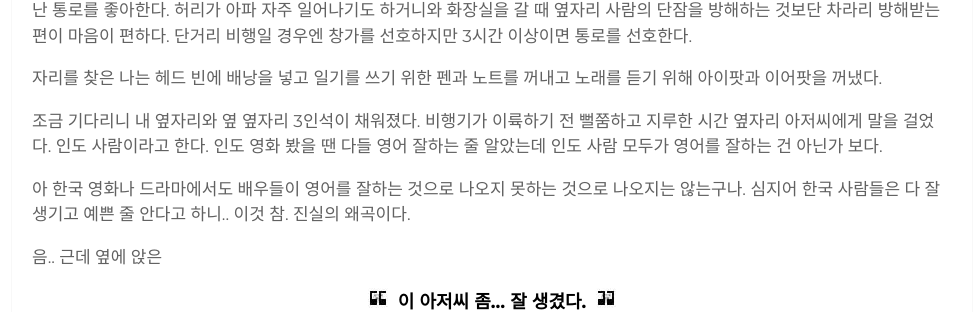
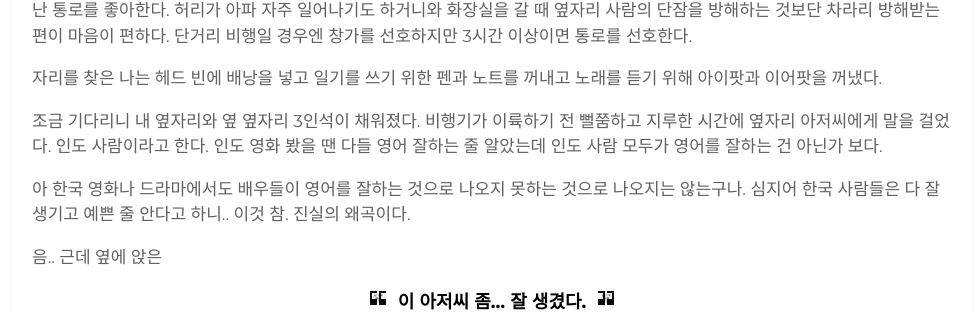
Before and after one commit to HAEZZA/HAEZZA.github.io, a Jekyll site: the page built from _posts/2019-09-17-A-Handsome-Guy.markdown, in a window 1280 px wide, cut to the strip 1154-1466 px from the top of the page. Shown: the whole strip, without its empty margins (148-1128 px from the left). Built offline with Jekyll 4.4.1, drawn with Linux system fonts in a browser that asks for light colours; some web fonts are replaced; comment, search, counter and statistics services are not loaded.

Commit message:
mod post

```diff
--- a/_posts/2019-09-17-A-Handsome-Guy.markdown
+++ b/_posts/2019-09-17-A-Handsome-Guy.markdown
@@ -37,7 +37,7 @@ author: dubuholic
 
 자리를 찾은 나는 헤드 빈에 배낭을 넣고 일기를 쓰기 위한 펜과 노트를 꺼내고 노래를 듣기 위해 아이팟과 이어팟을 꺼냈다.
 
-조금 기다리니 내 옆자리와 옆 옆자리 3인석이 채워졌다. 비행기가 이륙하기 전 뻘쭘하고 지루한 시간 옆자리 아저씨에게 말을 걸었다.
+조금 기다리니 내 옆자리와 옆 옆자리 3인석이 채워졌다. 비행기가 이륙하기 전 뻘쭘하고 지루한 시간에 옆자리 아저씨에게 말을 걸었다.
 인도 사람이라고 한다. 인도 영화 봤을 땐 다들 영어 잘하는 줄 알았는데 인도 사람 모두가 영어를 잘하는 건 아닌가 보다.
 
 아 한국 영화나 드라마에서도 배우들이 영어를 잘하는 것으로 나오지 못하는 것으로 나오지는 않는구나. 심지어 한국 사람들은 다 잘생기고 예쁜 줄 안다고 하니.. 이것 참. 진실의 왜곡이다.
```
Also changed, not shown: other parts of _posts/2019-09-17-A-Handsome-Guy.markdown (+1 -1 lines).
